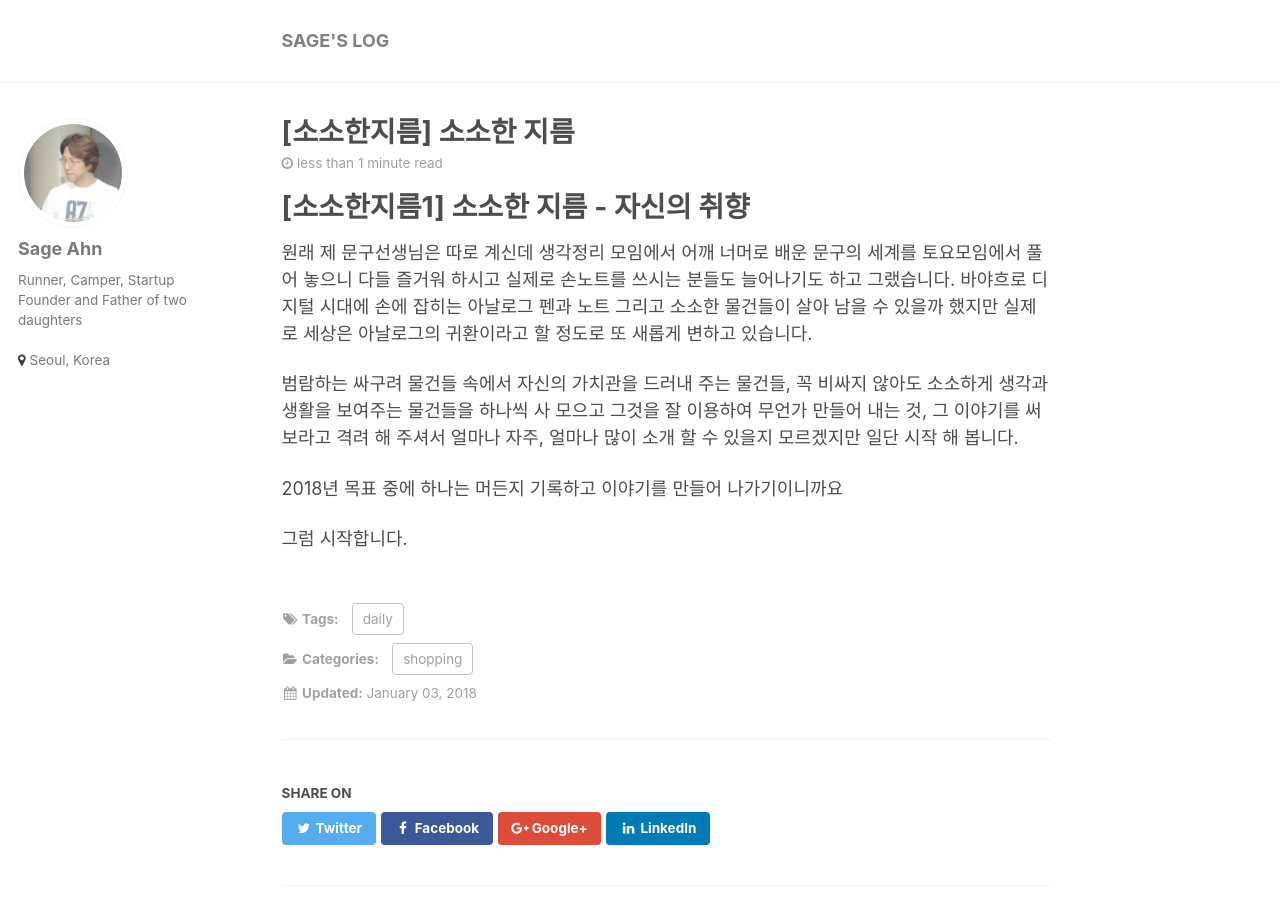
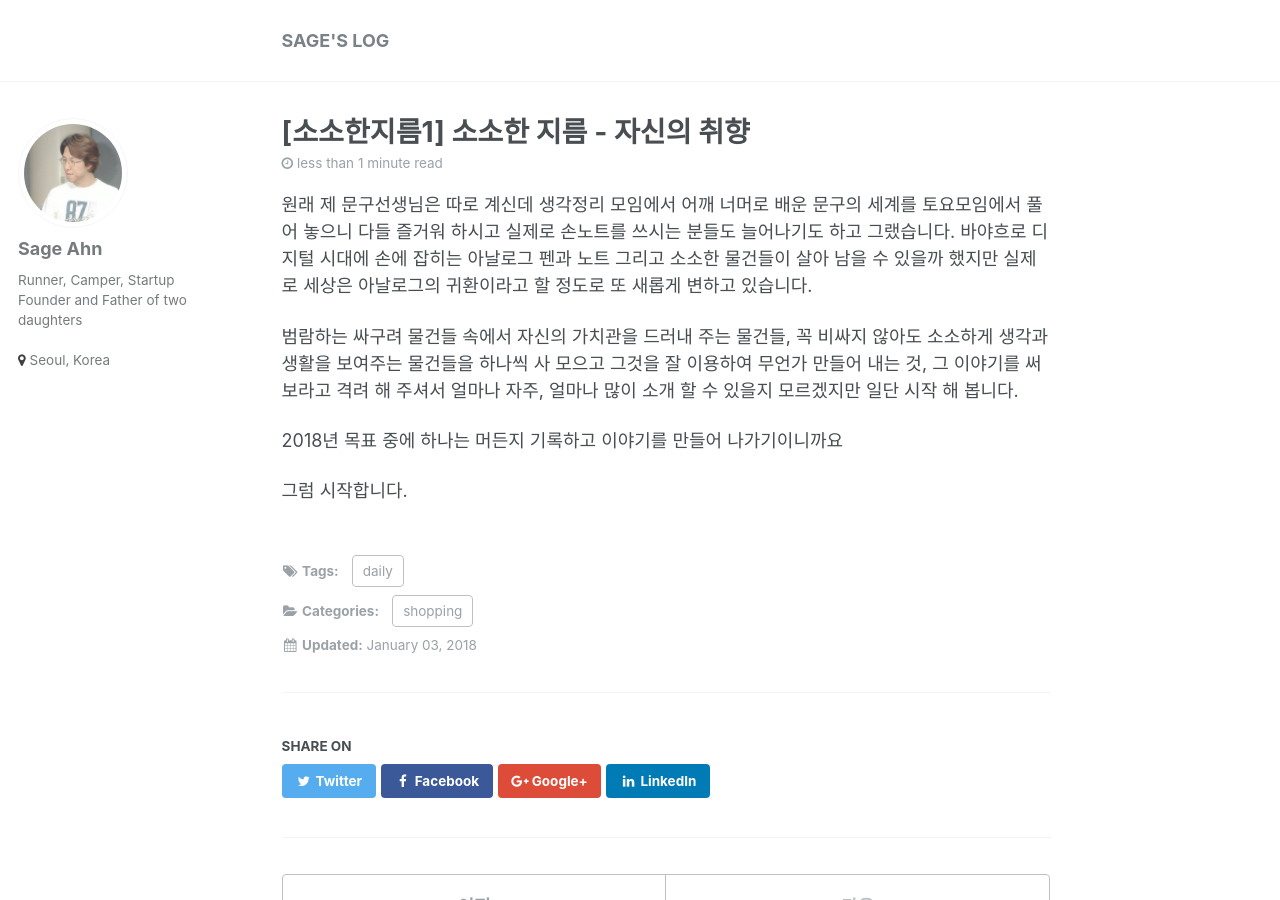
Before and after one commit to sageahn/sageahn.github.io, a Jekyll site: the page built from _posts/2018-01-03-small-purchase.md, in a window 1280 px wide and 900 px high. Built offline with Jekyll 4.4.1, drawn with Linux system fonts in a browser that asks for light colours.

Commit message:
change title

```diff
--- a/_posts/2018-01-03-small-purchase.md
+++ b/_posts/2018-01-03-small-purchase.md
@@ -1,13 +1,11 @@
 ---
 published: true
 layout: single
-title: "[소소한지름] 소소한 지름"
+title: "[소소한지름1] 소소한 지름 - 자신의 취향"
 category: shopping
 tags: daily
 comments: true
 ---
-# [소소한지름1] 소소한 지름 - 자신의 취향
-
 원래 제 문구선생님은 따로 계신데 생각정리 모임에서 어깨 너머로 배운 문구의 세계를 토요모임에서 풀어 놓으니 다들 즐거워 하시고 실제로 손노트를 쓰시는 분들도 늘어나기도 하고 그랬습니다. 바야흐로 디지털 시대에 손에 잡히는 아날로그 펜과 노트 그리고 소소한 물건들이 살아 남을 수 있을까 했지만 실제로 세상은 아날로그의 귀환이라고 할 정도로 또 새롭게 변하고 있습니다.
 
 범람하는 싸구려 물건들 속에서 자신의 가치관을 드러내 주는 물건들, 꼭 비싸지 않아도 소소하게 생각과 생활을 보여주는 물건들을 하나씩 사 모으고 그것을 잘 이용하여 무언가 만들어 내는 것, 그 이야기를 써 보라고 격려 해 주셔서 얼마나 자주, 얼마나 많이 소개 할 수 있을지 모르겠지만 일단 시작 해 봅니다.
```
